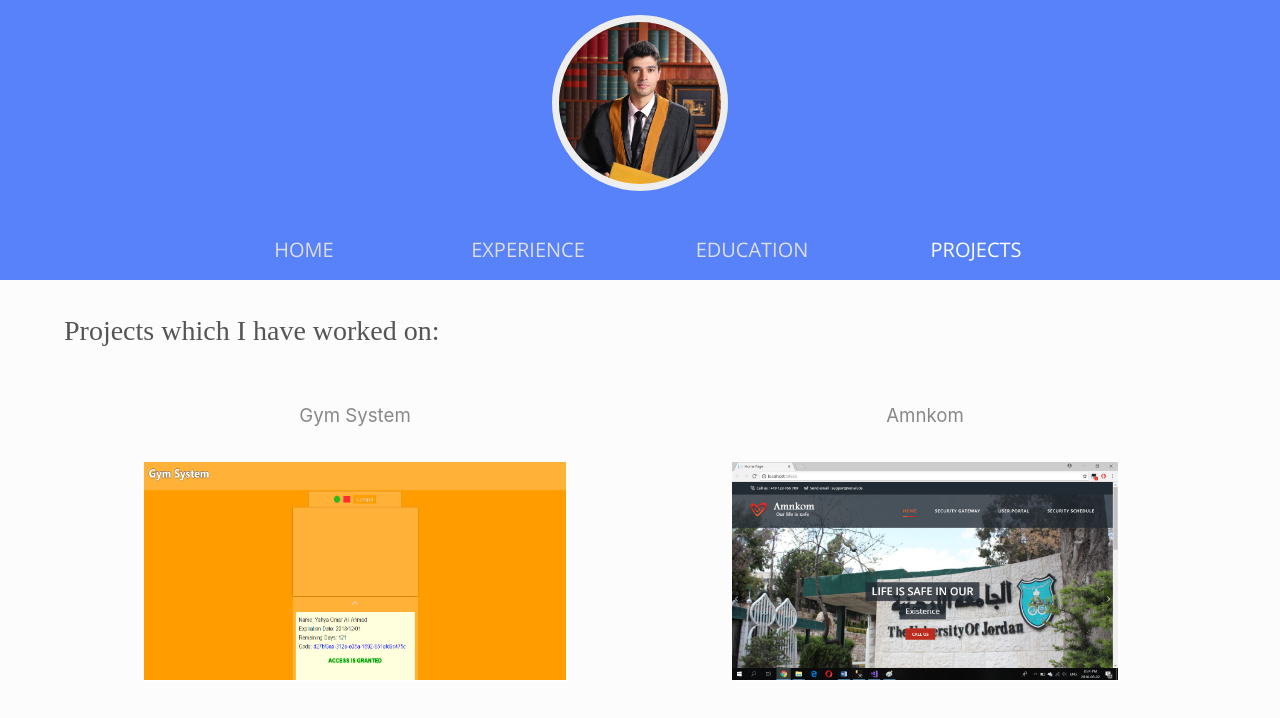
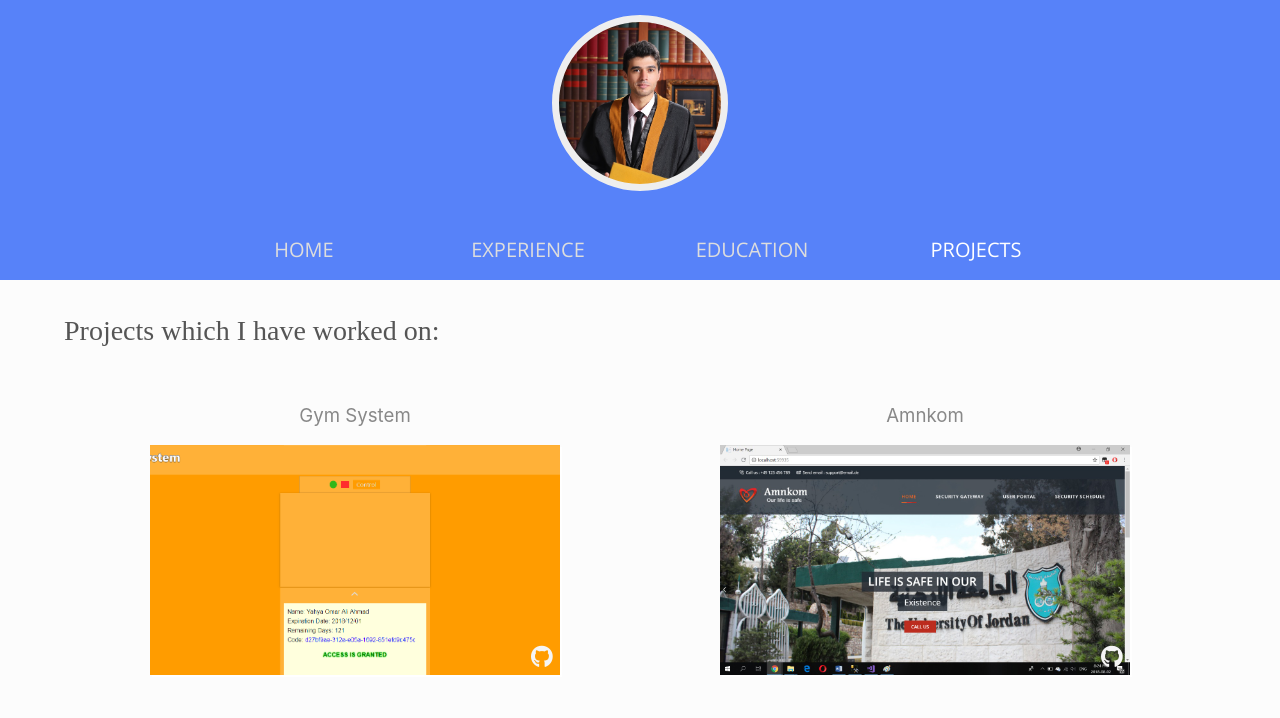
Before and after one commit to YahyaAhmad/YahyaAhmad.github.io, a plain HTML site: page index.html in a window 1280 px wide. Both pictures are taken after a click on the element "PROJECTS". Drawn offline with nearby package versions, Linux system fonts and the light colour scheme; some packages are replaced by stand-ins of ours; a web font is replaced by a local one.

Commit message:
Added a project link icon

```diff
--- a/app.js
+++ b/app.js
@@ -88,8 +88,8 @@ $scope.trust = $sce.trustAsHtml;
 $scope.imageUrl = 'image.jpeg';
 
 $scope.projects = [
-    {Name:"Gym System",folder:"templates/photos/gym/",images:["0.png","1.png","2.png","3.png","4.png"],count:5},
-    {Name:"Amnkom",folder:"templates/photos/amnkom/",images:["0.jpeg","1.jpeg","2.jpeg","3.jpeg"],count:4}
+    {Name:"Gym System",folder:"templates/photos/gym/",images:["0.png","1.png","2.png","3.png","4.png"], url:"https://github.com/YahyaAhmad/QRCode-Gym-System",count:5},
+    {Name:"Amnkom",folder:"templates/photos/amnkom/",images:["0.jpeg","1.jpeg","2.jpeg","3.jpeg"],url:"",count:4}
 
 ];
 
@@ -247,7 +247,7 @@ app.controller('pictureController',function($scope,$timeout){
 
 });
 
-app.controller('sliderController',function($scope,$timeout,$document){
+app.controller('sliderController',function($scope,$timeout,$document,$window){
     $scope.counter = 0;
     $scope.maxCount;
     $scope.right = true;
@@ -279,7 +279,10 @@ app.controller('sliderController',function($scope,$timeout,$document){
         }
     });
 
-
+    $scope.navigate = function(url){
+        if(url==="") return;
+        $window.open(url, '_blank');
+    }
     $scope.changeSliderShow = function(project){
         if($scope.$parent.finished==false) return;
         if(project==''){
--- a/css/image.css
+++ b/css/image.css
@@ -130,3 +130,15 @@
 .box-photo{
 
 }
+
+.photo-icon{
+    position: absolute;
+    transform: scale(1.4);
+    color: rgb(245, 245, 245);
+    bottom: 10px;
+    right: 10px;
+}
+
+.photo-icon:hover{
+    color:rgb(156, 156, 156)
+}
--- a/css/style.css
+++ b/css/style.css
@@ -284,9 +284,21 @@ a:hover{
 }
 
 .photo-container{
-	width: inherit;
-	height: 22vw;
+	height: 18vw;
 	position: relative;
+	overflow: hidden;
+    background-size: cover;
+	background-position: center;
+	box-shadow:  2px 2px 0 0.01px white;
+	transition: box-shadow 1.5s;
+	cursor: pointer;
+	width: 32vw;
+    margin: auto;
+}
+
+.photo-container:hover{
+	transition: box-shadow 0.25s;
+	box-shadow:  2px 2px 8px 1px rgb(87, 87, 87);
 }
 
 .box-photo{
@@ -298,16 +310,15 @@ a:hover{
 	top: 0;
 	bottom: 0;
 	max-width: 33vw;
-	box-shadow:  2px 2px 0 0.01px white;
-	transition: box-shadow 1.5s;
+
+
 	cursor: pointer;
 
 
 }
 
 .box-photo:hover{
-	transition: box-shadow 0.25s;
-	box-shadow:  2px 2px 8px 1px rgb(87, 87, 87);
+
 }
 
 
@@ -422,6 +433,7 @@ button.toggle-button:active{
 .box-header{
 	text-align: center;
 	margin: 0;
+	padding-bottom: 15px;
 }
 
 
--- a/templates/projects.html
+++ b/templates/projects.html
@@ -17,7 +17,9 @@
 
                     <div class="my-box">
                         <div class="heading-2 box-header"> {{project.Name}} </div>
-                        <div  class="photo-container"><img ng-click='changeSliderShow(project)' class="box-photo" src="{{project.folder + project.images[0]}}" alt=""></div>
+                        <div style="background-image:url('{{project.folder + project.images[0]}}')" ng-click='changeSliderShow(project)' class="photo-container">
+                                <i ng-click="navigate(project.url); $event.stopPropagation();" class="fab fa-github photo-icon" data-toggle="tooltip" data-placement="top" title="Project Link"></i>
+                        </div>
                     </div>
 
 
@@ -27,3 +29,11 @@
         </div>
     </div>
 </div>
+
+<script>
+
+    $(function () {
+  $('[data-toggle="tooltip"]').tooltip()
+})
+
+</script>
```
